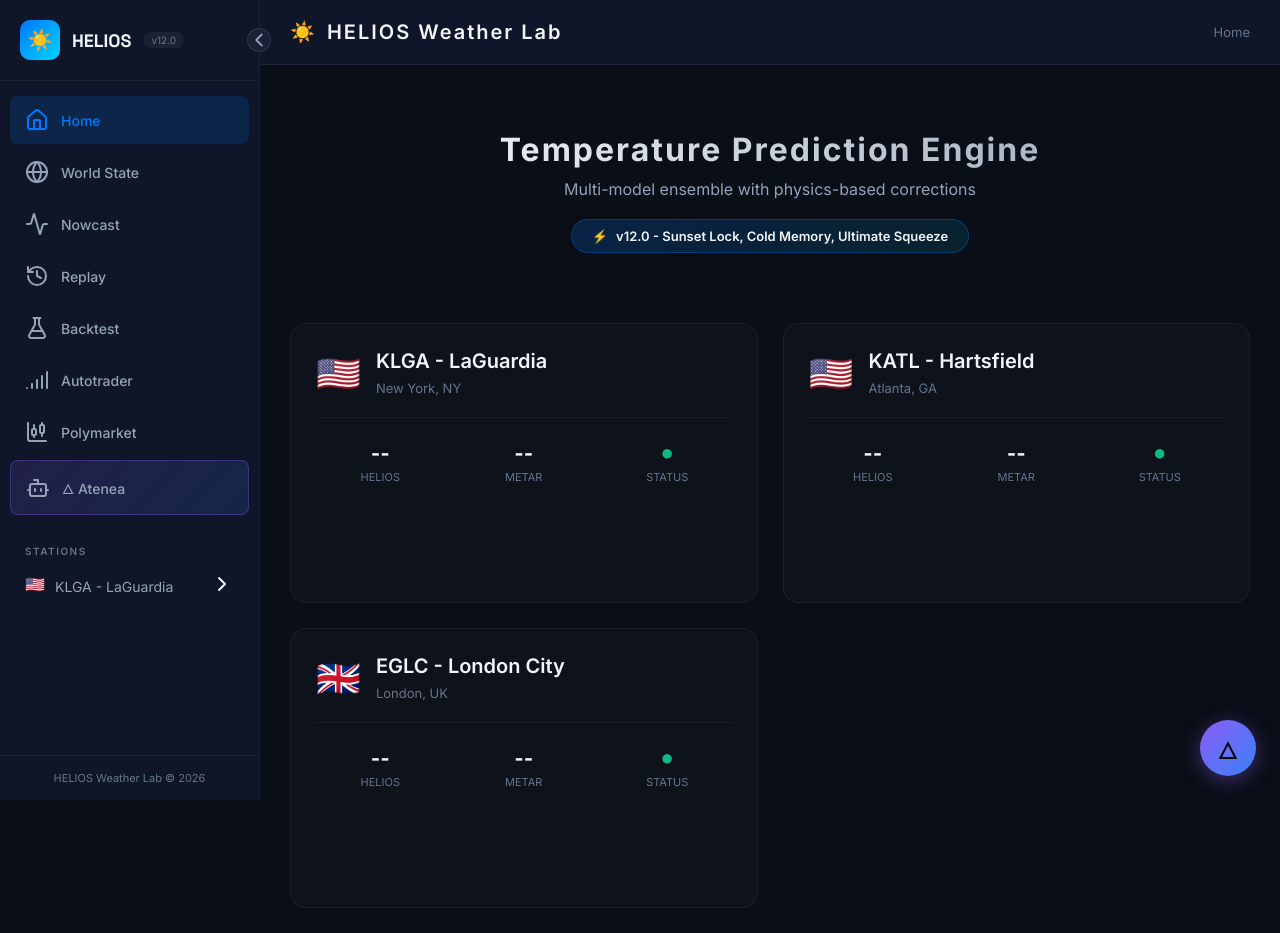
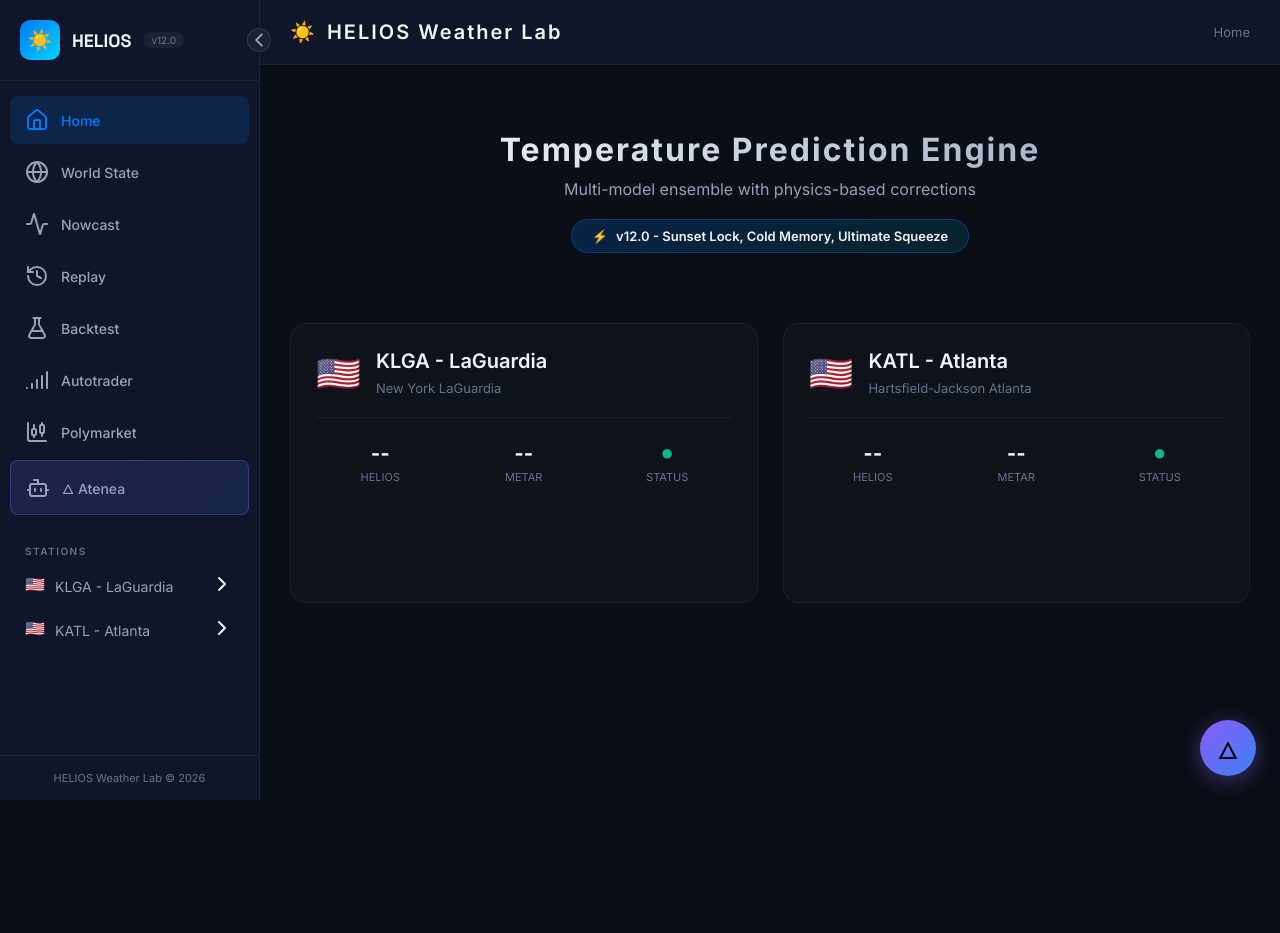
Before and after one commit to anx00/helios, a FastAPI app: page / in a window 1280 px wide. After the commit the page ends 800 px from the top, so only its background shows below. Run offline with FastAPI, Linux system fonts and the light colour scheme; data that the repository does not hold is empty.

Commit message:
Add KATL

```diff
--- a/collector/wunderground_fetcher.py
+++ b/collector/wunderground_fetcher.py
@@ -503,9 +503,9 @@ async def get_observed_max(
         return None
 
     # =========================================================================
-    # v3.0: KLGA Anti-Ghost Peak (Triple Peak Validation)
+    # v3.0: Anti-Ghost Peak (Triple Peak Validation)
     # =========================================================================
-    if station_id == "KLGA" and final_max_f is not None:
+    if final_max_f is not None:
         target_date_str = target_date.strftime("%Y-%m-%d")
         validated_f, is_new_peak = validate_reality_floor(station_id, target_date_str, final_max_f)
 
--- a/config.py
+++ b/config.py
@@ -78,7 +78,7 @@ STATIONS: Dict[str, StationConfig] = {
         longitude=-84.4277,
         timezone="America/New_York",
         characteristics="Continental - watch for afternoon storm cooling effects",
-        enabled=False,  # DISABLED - focusing on KLGA only
+        enabled=True,
     ),
     "EGLC": StationConfig(
         icao_id="EGLC",
--- a/main.py
+++ b/main.py
@@ -228,17 +228,17 @@ async def collect_and_predict(station_id: str, target_days: List[int] = None) ->
                     hrrr_max_f = hrrr_base_f
 
                 # ============================================================
-                # BIAS CORRECTION: 7-day rolling bias for KLGA (v3.0)
+                # BIAS CORRECTION: 7-day rolling bias (v3.0)
                 # ============================================================
-                if station_id == "KLGA" and day_offset <= 1:
-                    klga_bias = get_7day_bias(station_id)
-                    if abs(klga_bias) > 0.1:
-                        hrrr_max_f = apply_bias_correction(hrrr_max_f, klga_bias)
+                if day_offset <= 1:
+                    station_bias = get_7day_bias(station_id)
+                    if abs(station_bias) > 0.1:
+                        hrrr_max_f = apply_bias_correction(hrrr_max_f, station_bias)
 
                 # ============================================================
                 # VOLATILITY FILTER: Ignore >2°F jumps between updates (v3.0)
                 # ============================================================
-                if station_id == "KLGA" and day_offset == 0:
+                if day_offset == 0:
                     cache_key = f"{station_id}_last_hrrr"
                     last_hrrr = STATION_CACHE.get(cache_key)
                     if last_hrrr:
@@ -752,7 +752,7 @@ async def collect_and_predict(station_id: str, target_days: List[int] = None) ->
                     # ============================================================
                     # ALPHA CONFIDENCE: Reduce confidence if divergence > 2.0°F (v3.0)
                     # ============================================================
-                    if station_id == "KLGA" and day_offset == 0:
+                    if day_offset == 0:
                         try:
                             mkt_avg = 0.0
                             if opp and hasattr(opp, 'market_avg') and opp.market_avg:
--- a/templates/home.html
+++ b/templates/home.html
@@ -127,80 +127,32 @@
     </div>
 
     <div class="home-grid">
-        <!-- KLGA Card -->
-        <a href="/station/KLGA/analytics" class="station-card">
+        {% for sid in active_stations %}
+        {% set stn = all_stations[sid] %}
+        <a href="/station/{{ sid }}/analytics" class="station-card">
             <div class="station-card-header">
-                <span class="station-flag">🇺🇸</span>
+                <span class="station-flag">{% if stn.timezone.startswith('Europe') %}🇬🇧{% else %}🇺🇸{% endif %}</span>
                 <div class="station-info">
-                    <h3>KLGA - LaGuardia</h3>
-                    <span>New York, NY</span>
+                    <h3>{{ sid }} - {{ stn.name.split(' ')[-1] }}</h3>
+                    <span>{{ stn.name }}</span>
                 </div>
             </div>
             <div class="station-stats">
                 <div class="stat-item">
-                    <div class="stat-value" id="klga-pred">--</div>
+                    <div class="stat-value" id="{{ sid|lower }}-pred">--</div>
                     <div class="stat-label">HELIOS</div>
                 </div>
                 <div class="stat-item">
-                    <div class="stat-value" id="klga-metar">--</div>
+                    <div class="stat-value" id="{{ sid|lower }}-metar">--</div>
                     <div class="stat-label">METAR</div>
                 </div>
                 <div class="stat-item">
-                    <div class="stat-value" style="color: var(--accent-green);" id="klga-status">●</div>
+                    <div class="stat-value" style="color: var(--accent-green);" id="{{ sid|lower }}-status">&#x25CF;</div>
                     <div class="stat-label">Status</div>
                 </div>
             </div>
         </a>
-
-        <!-- KATL Card -->
-        <a href="/station/KATL/analytics" class="station-card">
-            <div class="station-card-header">
-                <span class="station-flag">🇺🇸</span>
-                <div class="station-info">
-                    <h3>KATL - Hartsfield</h3>
-                    <span>Atlanta, GA</span>
-                </div>
-            </div>
-            <div class="station-stats">
-                <div class="stat-item">
-                    <div class="stat-value" id="katl-pred">--</div>
-                    <div class="stat-label">HELIOS</div>
-                </div>
-                <div class="stat-item">
-                    <div class="stat-value" id="katl-metar">--</div>
-                    <div class="stat-label">METAR</div>
-                </div>
-                <div class="stat-item">
-                    <div class="stat-value" style="color: var(--accent-green);" id="katl-status">●</div>
-                    <div class="stat-label">Status</div>
-                </div>
-            </div>
-        </a>
-
-        <!-- EGLC Card -->
-        <a href="/station/EGLC/analytics" class="station-card">
-            <div class="station-card-header">
-                <span class="station-flag">🇬🇧</span>
-                <div class="station-info">
-                    <h3>EGLC - London City</h3>
-                    <span>London, UK</span>
-                </div>
-            </div>
-            <div class="station-stats">
-                <div class="stat-item">
-                    <div class="stat-value" id="eglc-pred">--</div>
-                    <div class="stat-label">HELIOS</div>
-                </div>
-                <div class="stat-item">
-                    <div class="stat-value" id="eglc-metar">--</div>
-                    <div class="stat-label">METAR</div>
-                </div>
-                <div class="stat-item">
-                    <div class="stat-value" style="color: var(--accent-green);" id="eglc-status">●</div>
-                    <div class="stat-label">Status</div>
-                </div>
-            </div>
-        </a>
+        {% endfor %}
     </div>
 </div>
 {% endblock %}
@@ -227,7 +179,7 @@
         }
     }
 
-    // Load all stations
-    ['KLGA', 'KATL', 'EGLC'].forEach(loadStationData);
+    // Load active stations
+    {{ active_stations|tojson }}.forEach(loadStationData);
 </script>
 {% endblock %}
--- a/web_server.py
+++ b/web_server.py
@@ -29,6 +29,13 @@ from market.polymarket_ws import get_ws_client
 from opportunity import check_bet_opportunity
 from datetime import datetime, timedelta
 from zoneinfo import ZoneInfo
+
+def _default_station() -> str:
+    """Return the first active station ID for use as default."""
+    active = get_active_stations()
+    return next(iter(active)) if active else "KLGA"
+
+DEFAULT_STATION = _default_station()
 
 app = FastAPI(title="Helios Weather Interface")
 
@@ -1588,7 +1595,7 @@ async def get_v12_debug(station_id: str):
 
 
 @app.get("/api/analytics")
-def get_analytics_api(station_id: str = "KLGA", date: str = None):
+def get_analytics_api(station_id: str = DEFAULT_STATION, date: str = None):
     """Get performance data for the dashboard, filtered by TARGET DATE."""
     from database import get_performance_history_by_target_date
     from zoneinfo import ZoneInfo
@@ -2109,7 +2116,7 @@ from fastapi.responses import StreamingResponse
 import io, csv
 
 @app.get("/api/export_csv")
-def export_csv_api(station_id: str = "KLGA", window: str = "1h", date: str = None):
+def export_csv_api(station_id: str = DEFAULT_STATION, window: str = "1h", date: str = None):
     """
     Export raw performance data as CSV for analysis.
 
@@ -2393,7 +2400,7 @@ async def fullscreen_chart(request: Request, station_id: str, chart_type: str):
 # v6.0: Redirect old analytics URL for backward compatibility
 from fastapi.responses import RedirectResponse
 @app.get("/analytics", response_class=HTMLResponse)
-async def read_analytics_redirect(request: Request, station_id: str = "KLGA"):
+async def read_analytics_redirect(request: Request, station_id: str = DEFAULT_STATION):
     return RedirectResponse(url=f"/station/{station_id}/analytics", status_code=302)
 
 # Phase 2: World Dashboard - Real-time Event-Driven UI
@@ -2685,7 +2692,7 @@ class AutoTraderControlRequest(BaseModel):
 
 
 class LearningRunRequest(BaseModel):
-    station_id: str = "KLGA"
+    station_id: str = DEFAULT_STATION
     train_days: int = 53
     val_days: int = 7
     max_combinations: int = 50
```
Also changed, not shown: static/app.js (+15 -3 lines), synthesizer/bias_correction.py (+3 -7 lines), synthesizer/physics.py (+3 -6 lines).
